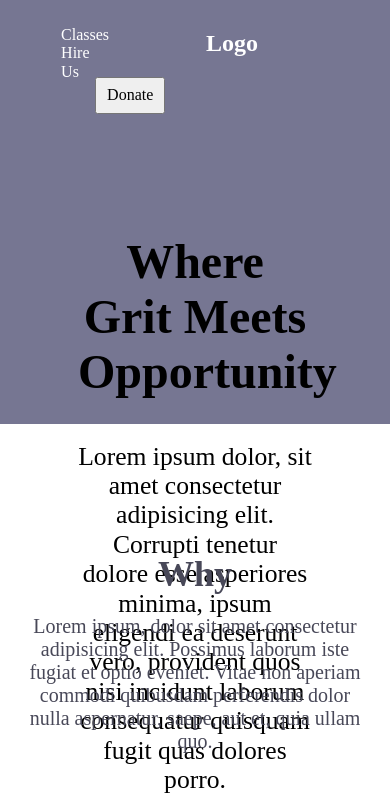
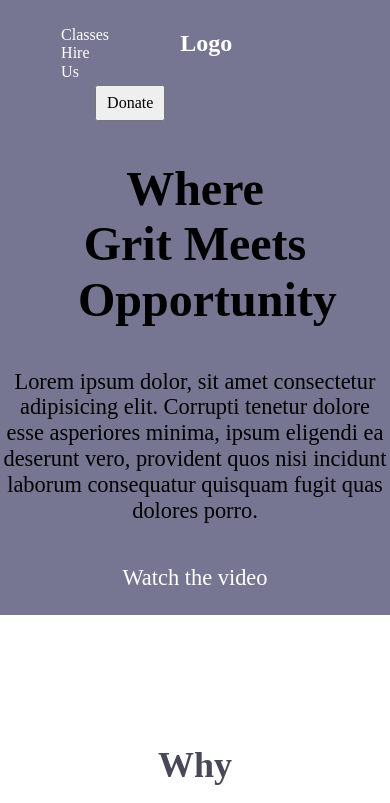
Before and after one commit to DuanLeeWatkins/level-ground-layout, a plain HTML site: page index.html in a window 390 px wide. Shown: the top 803 px of the page. Drawn offline with Linux system fonts and the light colour scheme.

Commit message:
Added Media queries in style.css

```diff
--- a/css/style.css
+++ b/css/style.css
@@ -145,3 +145,39 @@ footer p {
 /******************************************
 /* ADDITIONAL STYLES
 /*******************************************/
+
+@media (max-width: 700px) {
+  header {
+    height: 90px;
+  }
+
+  .nav-bar {
+    height: 75px;
+  }
+
+  .nav-bar h2 {
+    margin-left: 23%;
+  }
+
+  #donate-btn {
+    margin-top: 2%;
+  }
+
+  #intro-section {
+    padding-top: 10%;
+    height: 525px;
+  }
+
+  #intro-section p {
+    margin: 42px -78px;
+    font-size: 1.4rem;
+  }
+
+  #visit-gym-section p,
+  #visit-you-section p {
+    width: 233px;
+    height: 216px;
+    margin-left: -37px;
+    font-size: 1.1rem;
+  }
+}
```
